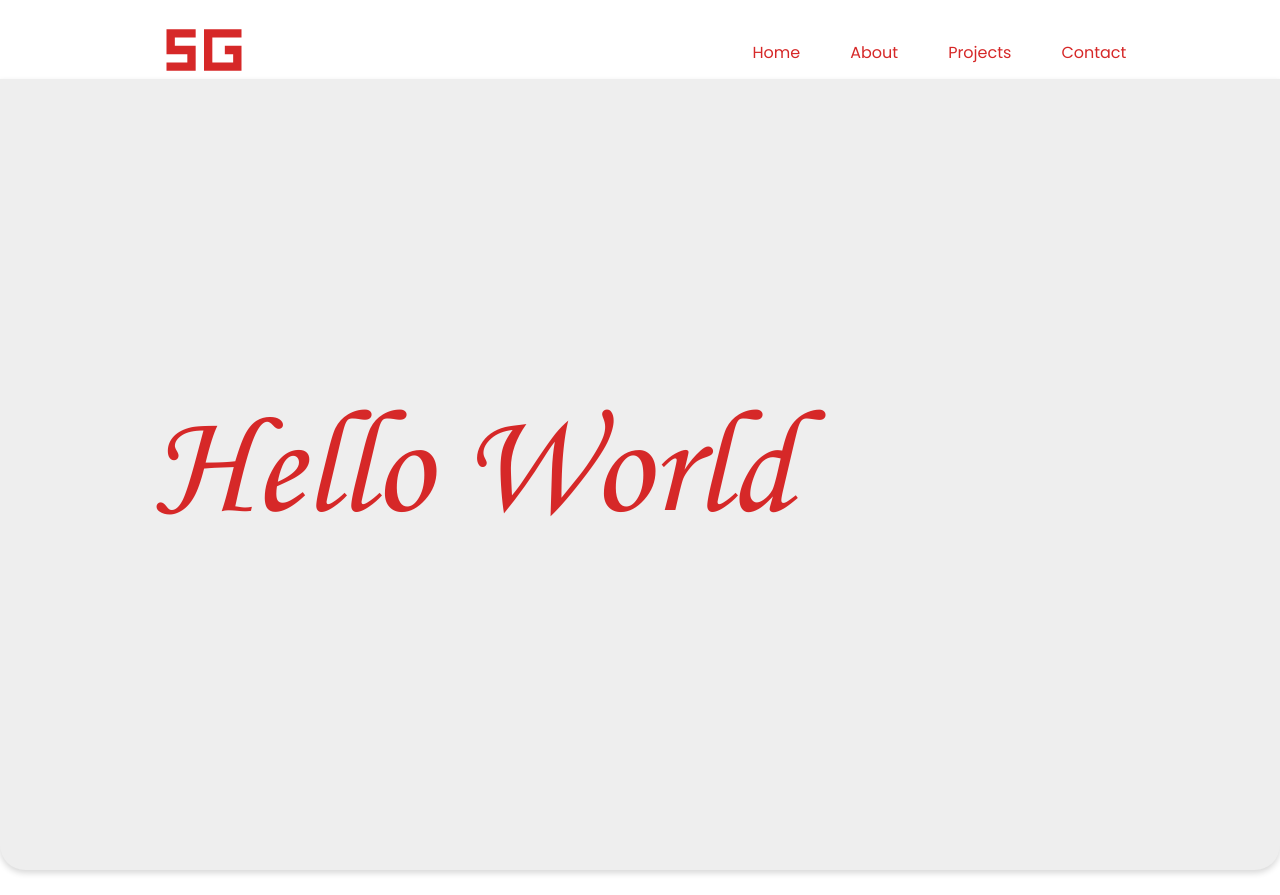
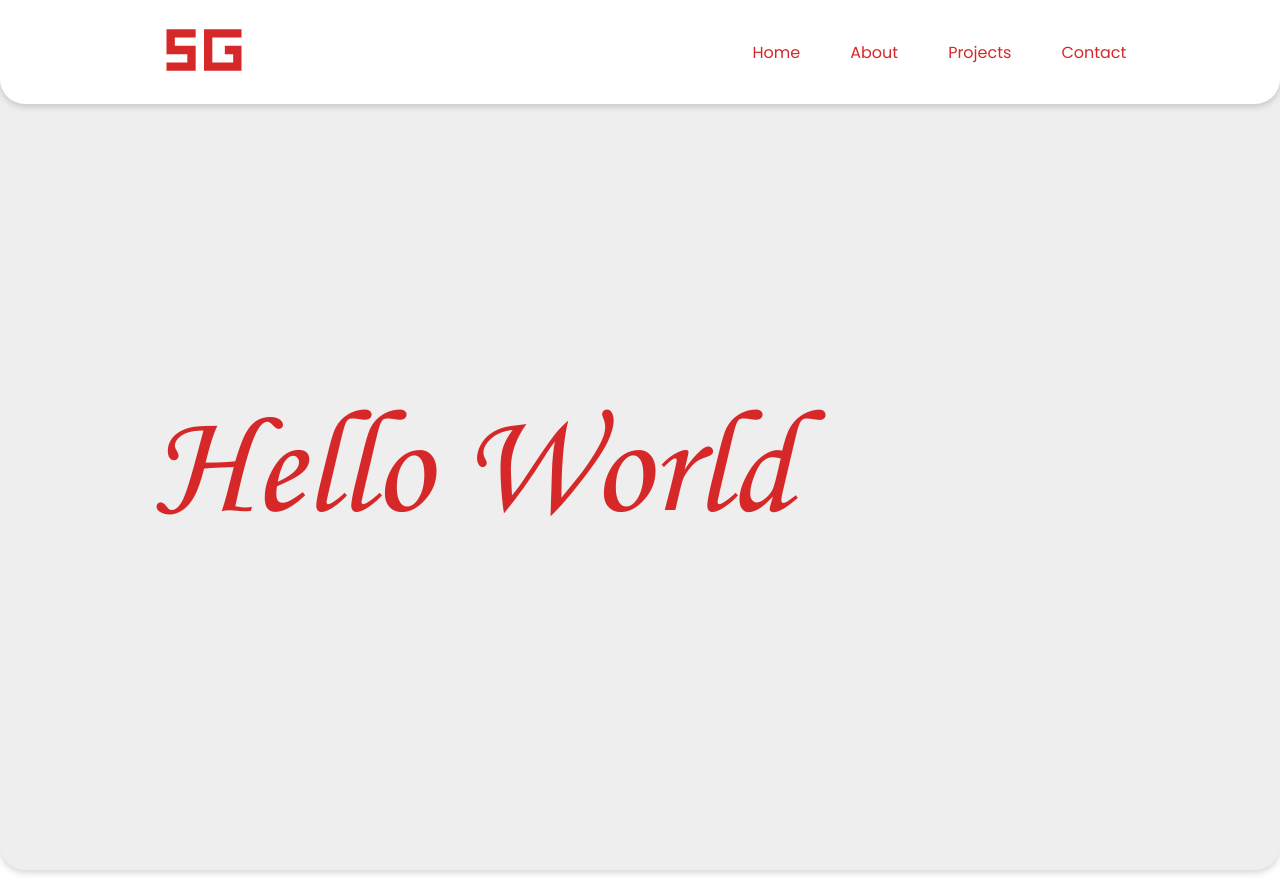
Before and after one commit to bensrww/portfolio, a Next.js app: page / in a window 1280 px wide. Built offline with nearby package versions, Linux system fonts and the light colour scheme.

Commit message:
fix Header z-index and background

```diff
--- a/components/Header/Header.module.scss
+++ b/components/Header/Header.module.scss
@@ -7,6 +7,9 @@
   display: flex;
   justify-content: space-between;
   padding: 0px $left-right-base-padding;
+  position: relative;
+  z-index: 10;
+  background-color: white;
 }
 
 .brandIcon {
--- a/pages/index.tsx
+++ b/pages/index.tsx
@@ -12,14 +12,6 @@ const Header = ({title}: {title: string}) => {
 };
 
 const HomePage = () => {
-  const names = ['Ada Lovelace', 'Grace Hopper', 'Margaret Hamilton'];
-
-  const [likes, setLikes] = useState(0);
-
-  const handleClick = () => {
-    setLikes(likes + 1);
-  };
-
   return (
     <>
       <SectionContainer>
```
